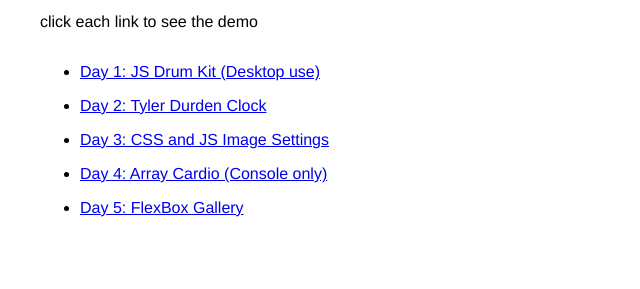
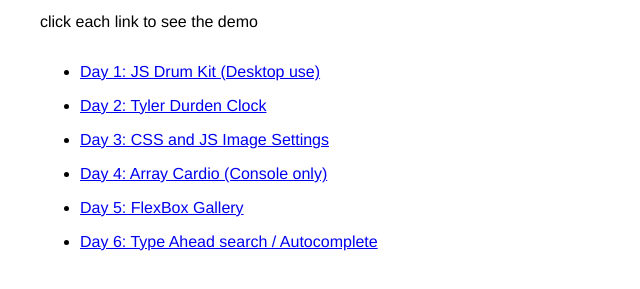
Before and after one commit to atman/javascript30, a plain HTML site: page index.html in a window 1280 px wide. Shown: the part 141-430 px from the top of the page, without its empty margins (0-640 px from the left). Drawn offline with Linux system fonts and the light colour scheme.

Commit message:
Added #6

```diff
--- a/index.html
+++ b/index.html
@@ -32,6 +32,11 @@
             >Day 5: FlexBox Gallery</a
           >
         </li>
+        <li>
+          <a href="06 - Type Ahead/index-START.html"
+            >Day 6: Type Ahead search / Autocomplete </a
+          >
+        </li>
       </ul>
     </div>
   </body>
```
